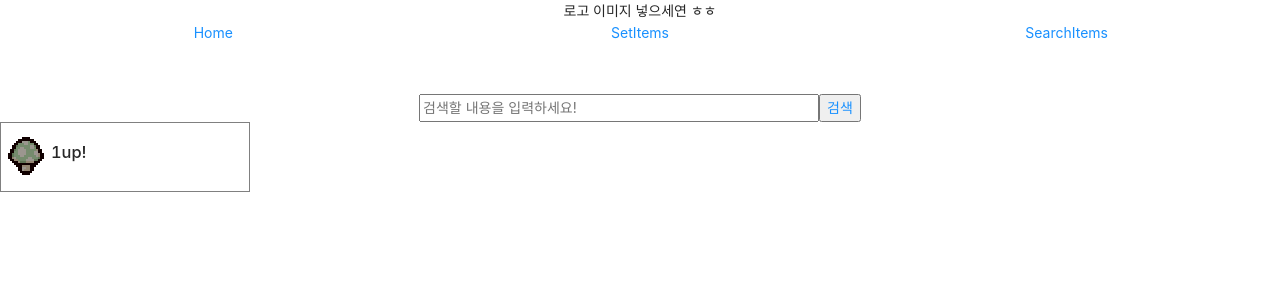
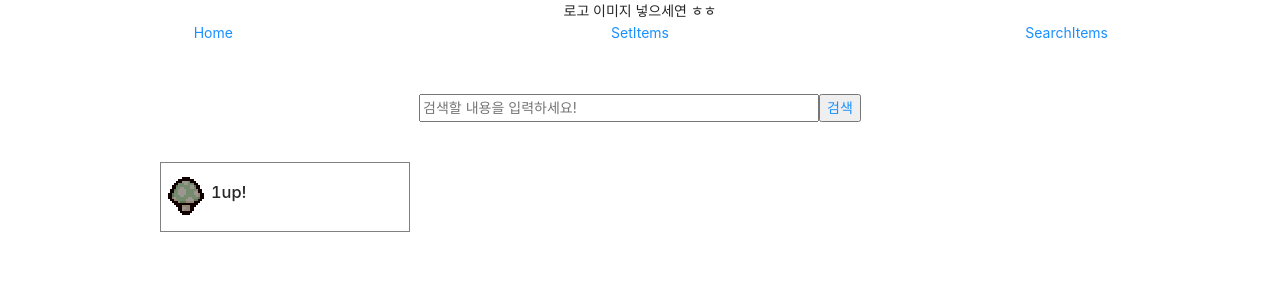
Before and after one commit to Jeongeun-Choi/Isaac_SetItems, a React (Create React App) app: page /search/1 in a window 1280 px wide. Shown: the top 300 px of the page. Built offline with nearby package versions, Linux system fonts and the light colour scheme.

Commit message:
검색 80% 완료

```diff
--- a/src/components/RelationItems.js
+++ b/src/components/RelationItems.js
@@ -1,3 +1,4 @@
+// 아이템 출력
 import React from "react";
 import styled from "styled-components";
 import { Link } from "react-router-dom";
@@ -12,14 +13,17 @@ const RelationItemForm = styled.div`
 `;
 
 const RelationItems = ({ data, setName }) => {
-  console.log(data);
   const name = data.name.split(" ").join("");
+
+  //두 개 이상의 세트에 적용될 경우
+  const setItemName = typeof setName === "object" ? setName[0] : setName;
+
   return (
-    <Link to={`/setitems/${setName}/${data.name}`}>
+    <Link to={`/setitems/${setItemName}/${data.name}`}>
       <RelationItemForm>
         <img
           alt={data.name}
-          src={`/img/${setName}/${name.toLowerCase()}.png`}
+          src={`/img/${setItemName}/${name.toLowerCase()}.png`}
         />
         <h3>{data.name}</h3>
       </RelationItemForm>
--- a/src/pages/SearchResult.js
+++ b/src/pages/SearchResult.js
@@ -1,13 +1,18 @@
 import React from "react";
 import RelationItems from "../components/RelationItems";
 import { ItemTexts } from "../texts/Text";
+import { Row, Col } from "antd";
+import styled from "styled-components";
 
+const ResultForm = styled.div`
+  margin-top: 40px;
+`;
 const SearchResult = ({ match }) => {
   const searchitem = match.params.searchitem
     .split(" ")
     .join("")
     .toLowerCase();
-  console.log(searchitem);
+
   const searchItems = ItemTexts.filter(item =>
     item.name
       .split(" ")
@@ -16,13 +21,16 @@ const SearchResult = ({ match }) => {
       .includes(searchitem)
   );
 
-  console.log(searchItems);
   return (
-    <>
-      {searchItems.map(item => (
-        <RelationItems data={item} setName={item.setitem} />
-      ))}
-    </>
+    <ResultForm>
+      <Row>
+        {searchItems.map(item => (
+          <Col xs={24} md={{ span: 9, offset: 3 }} lg={{ span: 5, offset: 3 }}>
+            <RelationItems data={item} setName={item.setitem} />
+          </Col>
+        ))}
+      </Row>
+    </ResultForm>
   );
 };
 
--- a/src/pages/SetItemExplanation.js
+++ b/src/pages/SetItemExplanation.js
@@ -1,6 +1,5 @@
 //세트 아이템 설명
 import React from "react";
-import { SetItemTexts, SetItemExplanationTexts } from "../texts/ItemTexts";
 import { ItemTexts } from "../texts/Text";
 import styled from "styled-components";
 import RelationItems from "../components/RelationItems";
```
